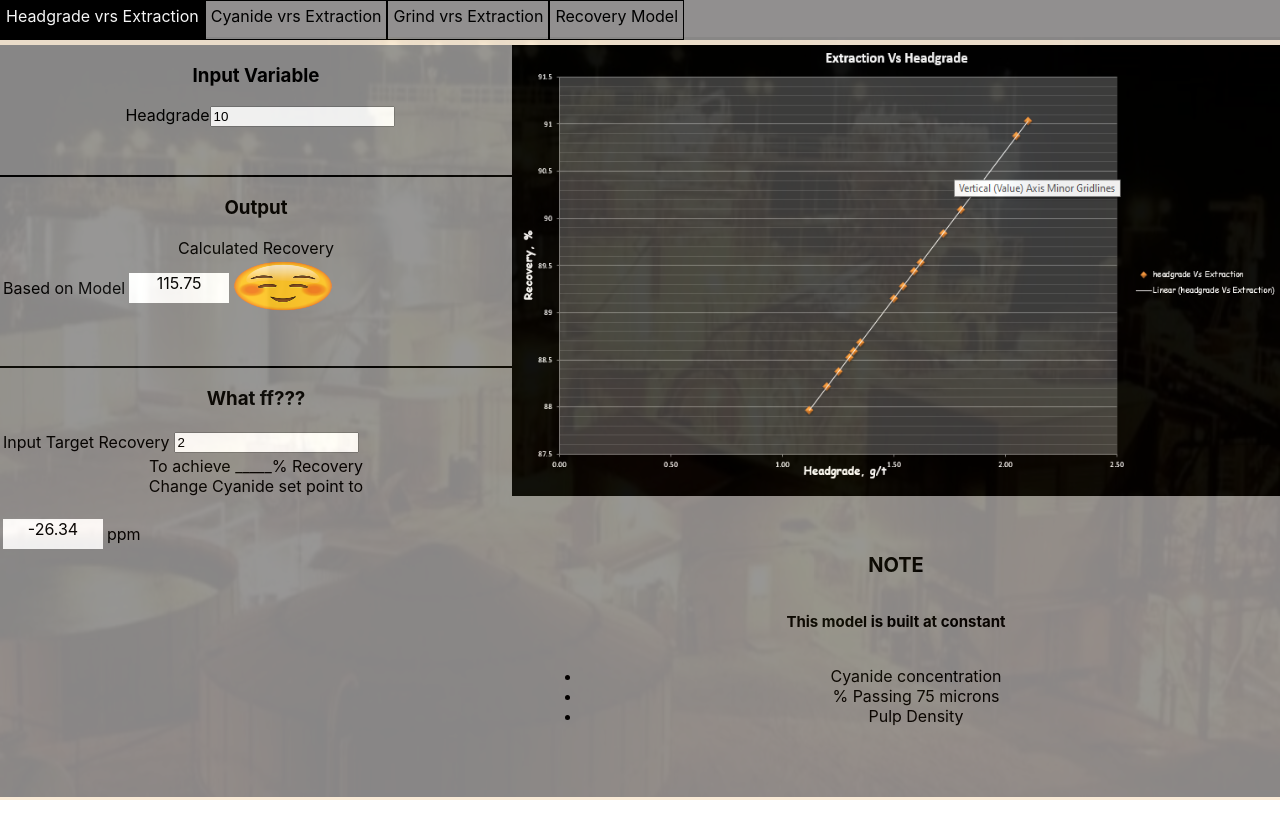
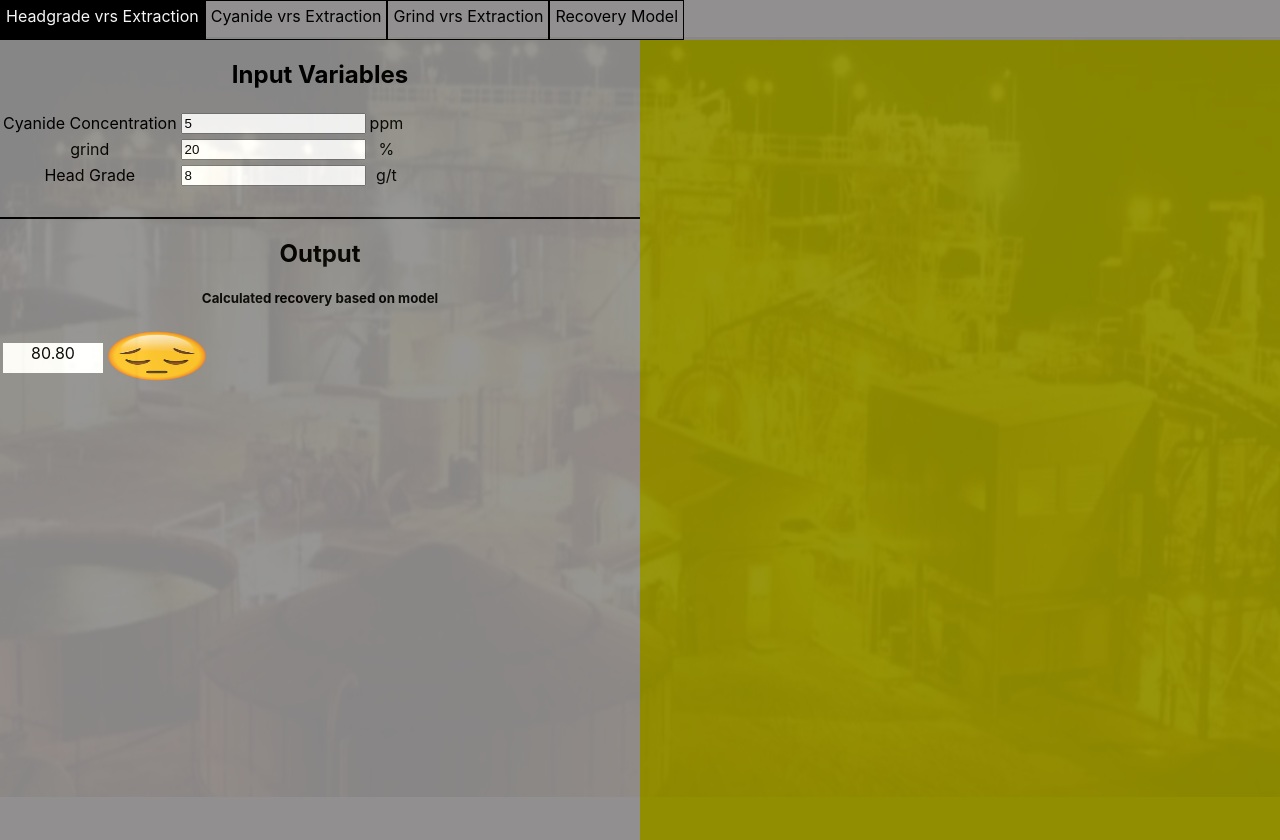
Before and after one commit to Boanerges1996/M2PS, a React (Create React App) app: page / in a window 1280 px wide. Before the commit the page ends 800 px from the top, so only its background shows below. Built offline with nearby package versions, Linux system fonts and the light colour scheme.

Commit message:
still on last tab. But first part finished

```diff
--- a/src/Components/fourth tab/recovery.css
+++ b/src/Components/fourth tab/recovery.css
@@ -23,3 +23,8 @@ table tr td span{
     height: 30px;
     background-color: white;
 }
+table tr td img{
+    display: inline-block;
+    width: 100px;
+    height: 50px;
+}
--- a/src/Components/fourth tab/recovery.js
+++ b/src/Components/fourth tab/recovery.js
@@ -1,8 +1,70 @@
 import React from 'react';
 import './recovery.css';
+import sad from '../sad.png';
+import smiley from '../smily.png'
 
 
 export default class Recoverymodel extends React.Component{
+    state ={
+        cyanide:5,
+        grind:20,
+        headgrade:8,
+        recovery:((0.05495*5)+(3.9842*8)+(0.4145*20)+40.35926).toFixed(2),
+        images:sad
+
+    }
+    changeCyanide=e=>{
+        this.setState({
+            cyanide:e.target.value,
+            recovery:((0.05495*e.target.value)+(3.9842*this.state.headgrade)+(0.4145*this.state.grind)+40.35926).toFixed(2)
+        },()=>{
+            if(this.state.recovery>90){
+                this.setState({
+                    images:smiley
+                })
+            }
+            else{
+                this.setState({
+                    images:sad
+                })
+            }
+        })
+    }
+    changeHead=e=>{
+        this.setState({
+            headgrade:e.target.value,
+            recovery:((0.05495*this.state.cyanide)+(3.9842*e.target.value)+(0.4145*this.state.grind)+40.35926).toFixed(2)
+        },()=>{
+            if(this.state.recovery>90){
+                this.setState({
+                    images:smiley
+                })
+            }
+            else{
+                this.setState({
+                    images:sad
+                })
+            }
+        })
+    }
+    changeGrind=e=>{
+        this.setState({
+            grind:e.target.value,
+            recovery:((0.05495*this.state.cyanide)+(3.9842*this.state.headgrade)+(0.4145*e.target.value)+40.35926).toFixed(2)
+        },()=>{
+            if(this.state.recovery>90){
+                this.setState({
+                    images:smiley
+                })
+            }
+            else{
+                this.setState({
+                    images:sad
+                })
+            }
+        })
+    }
+
     render(){
         return(
             <div className="recovery">
@@ -11,17 +73,17 @@ export default class Recoverymodel extends React.Component{
                     <table>
                         <tr>
                             <td>Cyanide Concentration</td>
-                            <td><input type="text"/></td>
+                            <td><input type="text" onChange={this.changeCyanide} value={this.state.cyanide}/></td>
                             <td>ppm</td>
                         </tr>
                         <tr>
-                            <td>% Passing 75 micron</td>
-                            <td><input type="text"/></td>
+                            <td>grind</td>
+                            <td><input type="text" onChange={this.changeGrind} value={this.state.grind}/></td>
                             <td>%</td>
                         </tr>
                         <tr>
                             <td>Head Grade</td>
-                            <td><input type="text"/></td>
+                            <td><input type="text" onChange={this.changeHead} value={this.state.headgrade}/></td>
                             <td>g/t</td>
                         </tr>
                     </table>
@@ -31,7 +93,8 @@ export default class Recoverymodel extends React.Component{
                     <h5>Calculated recovery based on model</h5>
                     <table>
                         <tr>
-                            <td><span></span></td>
+                            <td><span>{this.state.recovery}</span></td>
+                            <td><img src={this.state.images} alt="emoji"/></td>
                         </tr>
                     </table>
 
--- a/src/Components/wholepage.js
+++ b/src/Components/wholepage.js
@@ -38,7 +38,7 @@ export default class Wholepage extends React.Component{
         let cyanide = null
         let grind = null
         if (this.state.showHead){
-            head = <Headgrade />
+            // head = <Headgrade />
         }
         if(this.state.showCyanide){
             cyanide=<Cyanide />
@@ -59,6 +59,7 @@ export default class Wholepage extends React.Component{
                 {/* <Cyanide /> */}
                 {/* <Grind /> */}
                 {/* <Recoverymodel /> */}
+                <Recoverymodel />
             </div>
         )
     }
```
